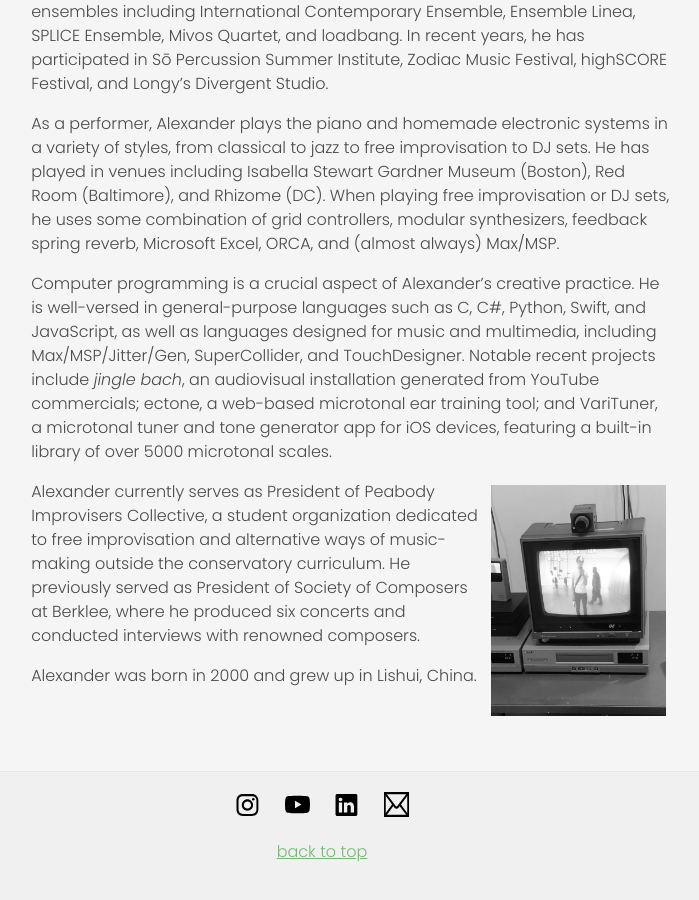
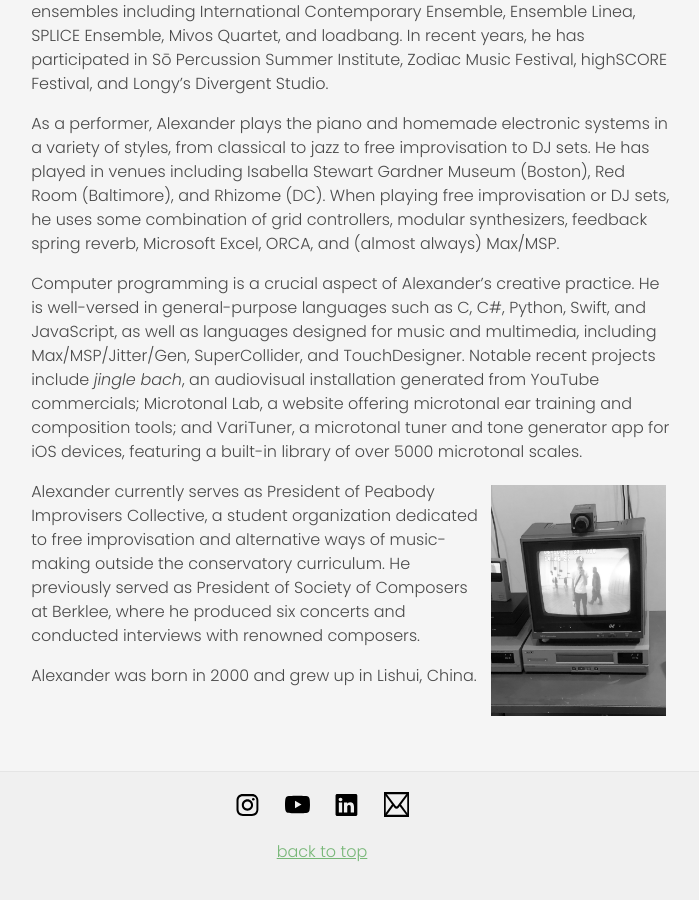
Before and after one commit to aleksuuu/aleksuuu.github.io, a Jekyll site: the page built from about.md, in a window 1280 px wide and 900 px high, scrolled down 1084 px. Shown: the whole window, without its empty margins (318-1017 px from the left). Built offline with Jekyll 4.4.1, drawn with Linux system fonts in a browser that asks for light colours.

Commit message:
Update about.md

```diff
--- a/about.md
+++ b/about.md
@@ -20,7 +20,7 @@ He has had the privilege of attending masterclasses with esteemed composers such
 
 As a performer, Alexander plays the piano and homemade electronic systems in a variety of styles, from classical to jazz to free improvisation to DJ sets. He has played in venues including Isabella Stewart Gardner Museum (Boston), Red Room (Baltimore), and Rhizome (DC). When playing free improvisation or DJ sets, he uses some combination of grid controllers, modular synthesizers, feedback spring reverb, Microsoft Excel, ORCA, and (almost always) Max/MSP.
 
-Computer programming is a crucial aspect of Alexander’s creative practice. He is well-versed in general-purpose languages such as C, C#, Python, Swift, and JavaScript, as well as languages designed for music and multimedia, including Max/MSP/Jitter/Gen, SuperCollider, and TouchDesigner. Notable recent projects include _jingle bach_, an audiovisual installation generated from YouTube commercials; ectone, a web-based microtonal ear training tool; and VariTuner, a microtonal tuner and tone generator app for iOS devices, featuring a built-in library of over 5000 microtonal scales.
+Computer programming is a crucial aspect of Alexander’s creative practice. He is well-versed in general-purpose languages such as C, C#, Python, Swift, and JavaScript, as well as languages designed for music and multimedia, including Max/MSP/Jitter/Gen, SuperCollider, and TouchDesigner. Notable recent projects include _jingle bach_, an audiovisual installation generated from YouTube commercials; Microtonal Lab, a website offering microtonal ear training and composition tools; and VariTuner, a microtonal tuner and tone generator app for iOS devices, featuring a built-in library of over 5000 microtonal scales.
 
 ![A CCTV monitor with a camera above it showing an image of Alexander holding his phone standing in front]({{ site.imgurl | absolute_url }}/info-america.png){: width="175" style="float: right; padding: 5px;" }
 
```
